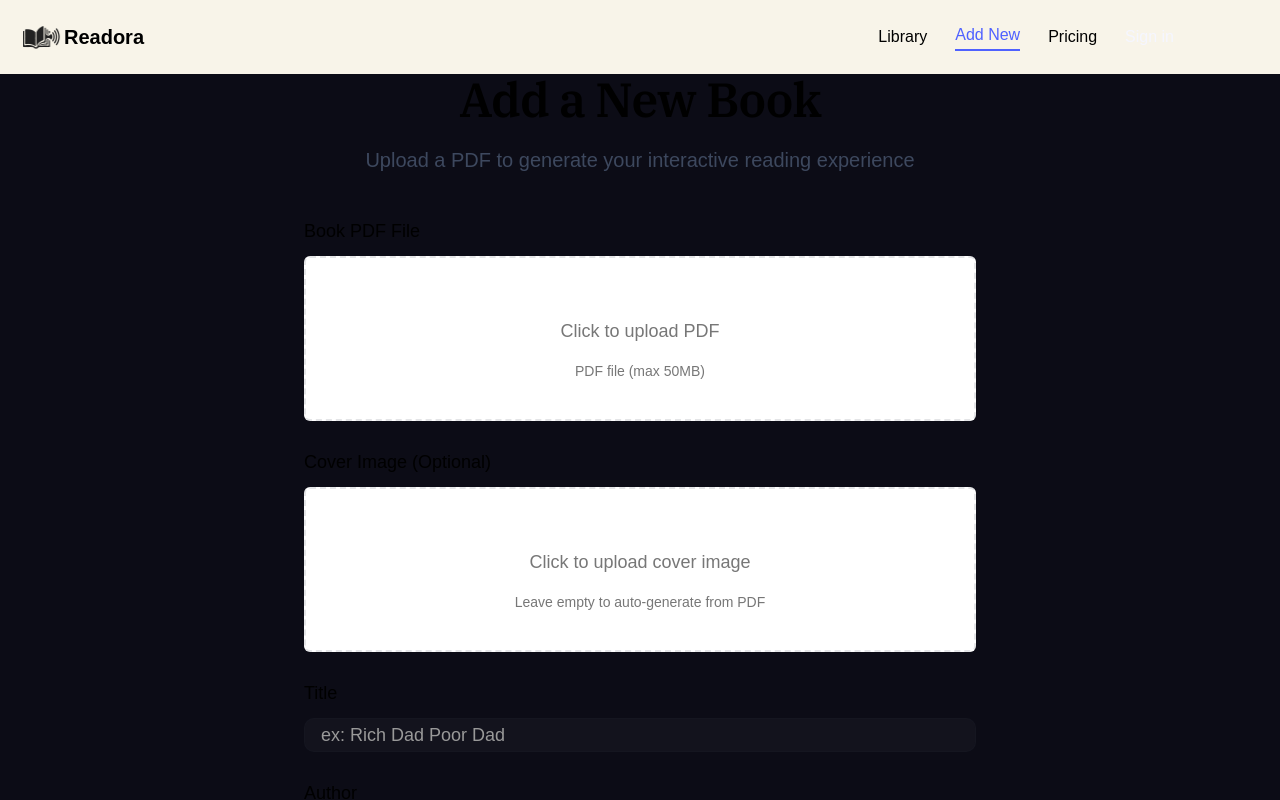
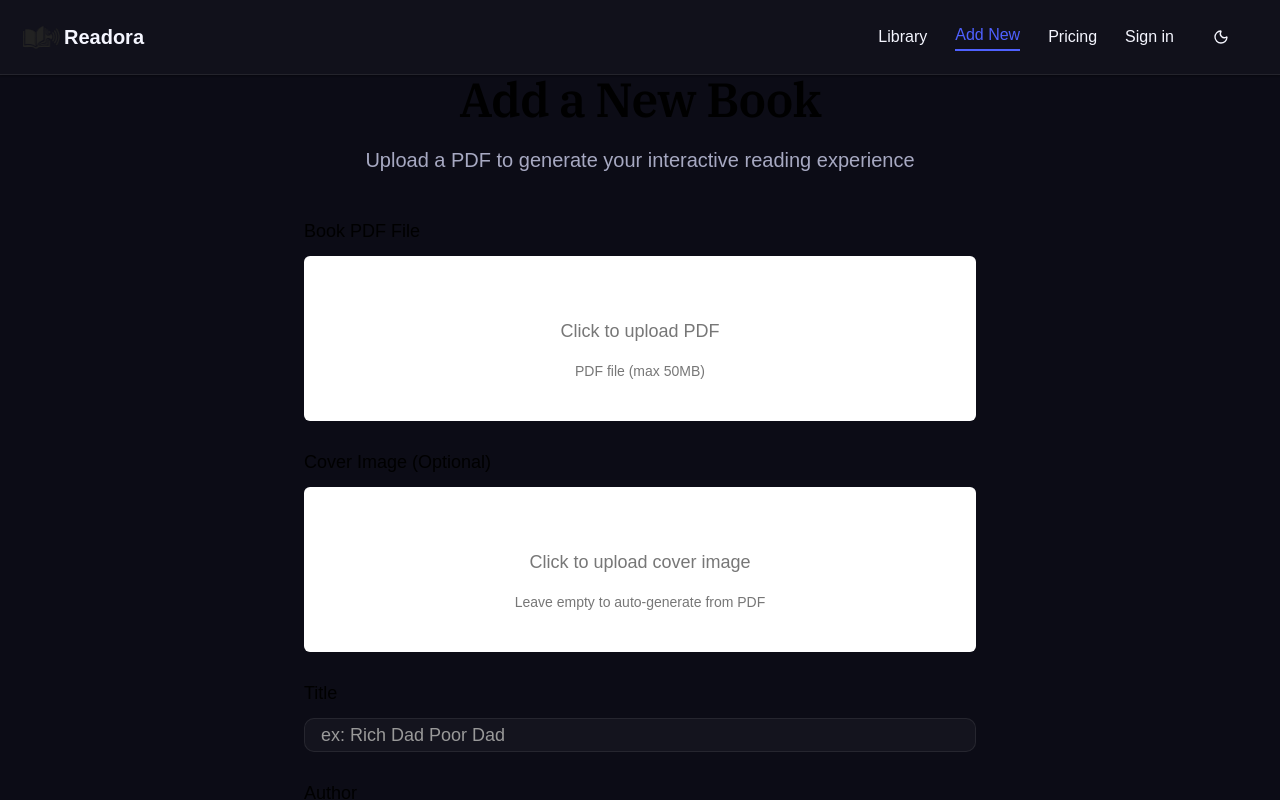
Before and after one commit to HerbertNtim/readora-voice, a Next.js app: page /books/new in a window 1280 px wide. Both pictures are taken after a click on the button 1221 px from the left and 37 px from the top of the page. Shown: the top 800 px of the page. Built offline with nearby package versions, Linux system fonts and the light colour scheme; no server answers; a web font is replaced by a local one.

Commit message:
updated navbar theme

```diff
--- a/app/globals.css
+++ b/app/globals.css
@@ -129,19 +129,51 @@
 }
 
 .dark {
-  /* 60% - Base background */
+  --radius: 0.625rem;
+
+  /* Background system (60 / 30 / 10) */
+  --bg-primary: #121212;
+  --bg-secondary: #14141e;
+  --bg-navbar: #232325;
+  --bg-card: #14141e;
+
+  /* Text Colors */
+  --text-primary: #f5f6ff;
+  --text-secondary: #a7a9c2;
+  --text-muted: #7b7e99;
+
+  /* Accent (10% UI emphasis) */
+  --accent-warm: #4f61ff;
+  --accent-warm-hover: #6a79ff;
+  --accent-light: rgba(79, 97, 255, 0.08);
+
+  /* Semantic Colors */
+  --success: #4ade80;
+  --warning: #fbbf24;
+
+  /* Borders (soft glass feel) */
+  --border-subtle: rgba(255, 255, 255, 0.08);
+  --border-medium: rgba(255, 255, 255, 0.15);
+
+  /* Shadows (dark UI depth) */
+  --shadow-soft-sm: 0 1px 2px rgba(0, 0, 0, 0.4);
+  --shadow-soft: 0 4px 12px rgba(0, 0, 0, 0.45);
+  --shadow-soft-md: 0 8px 24px rgba(0, 0, 0, 0.5);
+  --shadow-soft-lg: 0 16px 40px rgba(0, 0, 0, 0.6);
+  --shadow-book: 0px 10px 30px rgba(0, 0, 0, 0.5);
+
+  /* Base theme colors (shadcn compatibility) */
   --background: #0c0c16;
   --foreground: #f5f6ff;
 
-  /* 30% - Surfaces */
   --card: #14141e;
   --card-foreground: #f5f6ff;
+
   --popover: #14141e;
   --popover-foreground: #f5f6ff;
 
-  /* Text hierarchy */
-  --primary: #f5f6ff;
-  --primary-foreground: #0c0c16;
+  --primary: #4f61ff;
+  --primary-foreground: #ffffff;
 
   --secondary: #14141e;
   --secondary-foreground: #f5f6ff;
@@ -152,41 +184,40 @@
   --accent: #14141e;
   --accent-foreground: #f5f6ff;
 
-  /* 10% - Accent (brand / CTA) */
+  --destructive: oklch(0.704 0.191 22.216);
+
+  --border: rgba(255, 255, 255, 0.08);
+  --input: rgba(255, 255, 255, 0.12);
+
+  --ring: #4f61ff;
+
+  /* Charts */
+  --chart-1: #4f61ff;
+  --chart-2: #7c8cff;
+  --chart-3: #9aa6ff;
+  --chart-4: #2a2d44;
+  --chart-5: #1c1e33;
+
+  /* Sidebar */
+  --sidebar: #14141e;
+  --sidebar-foreground: #f5f6ff;
+
+  --sidebar-primary: #4f61ff;
+  --sidebar-primary-foreground: #ffffff;
+
+  --sidebar-accent: #0c0c16;
+  --sidebar-accent-foreground: #f5f6ff;
+
+  --sidebar-border: rgba(255, 255, 255, 0.08);
+  --sidebar-ring: #4f61ff;
+
+  /* Brand */
+  --blue: #4f61ff;
   --color-brand: #4f61ff;
   --color-brand-hover: #6a79ff;
 
-  --primary: #4f61ff;
-  --ring: #4f61ff;
-
-  /* Borders (subtle separation) */
-  --border: rgba(255, 255, 255, 0.08);
-  --input: rgba(255, 255, 255, 0.1);
-
-  /* Sidebar (match surface layer) */
-  --sidebar: #14141e;
-  --sidebar-foreground: #f5f6ff;
-  --sidebar-primary: #4f61ff;
-  --sidebar-primary-foreground: #ffffff;
-  --sidebar-accent: #0c0c16;
-  --sidebar-accent-foreground: #f5f6ff;
-  --sidebar-border: rgba(255, 255, 255, 0.08);
-  --sidebar-ring: #4f61ff;
-
-  /* Charts (optional but cleaner in dark UI) */
-  --chart-1: #4f61ff;
-  --chart-2: #7c8cff;
-  --chart-3: #9aa6ff;
-  --chart-4: #5a5f7a;
-  --chart-5: #3b3f55;
-
-  /* Shadow tuning for dark mode */
-  --shadow-soft-sm: 0 1px 2px rgba(0, 0, 0, 0.4);
-  --shadow-soft: 0 4px 12px rgba(0, 0, 0, 0.45);
-  --shadow-soft-md: 0 8px 24px rgba(0, 0, 0, 0.5);
-
-  /* Optional glow for accent elements */
-  --shadow-glow: 0 0 0 2px rgba(79, 97, 255, 0.2);
+  /* Layout */
+  --navbar-height: 74px;
 }
 
 @layer base {
@@ -203,7 +234,7 @@
     @apply max-w-7xl px-5 mx-auto w-full;
   }
   .container {
-    @apply pt-[94px] pb-18 min-h-screen;
+    @apply pt-23.5 pb-18 min-h-screen;
   }
   .navItem {
     @apply px-1 sm:px-3 text-sm sm:text-base font-medium flex items-center cursor-pointer text-(--text-primary);
@@ -298,8 +329,12 @@
      THEME CSS
      =========================================== */
 
-  .theme-icon {
-    @apply h-[1.2rem] w-[1.2rem] scale-100 rotate-0 transition-all dark:scale-0 dark:-rotate-90;
+  .sun-icon {
+    @apply h-[2.2rem] w-[2.2rem] scale-100 rotate-0 transition-all dark:scale-0 dark:-rotate-90;
+  }
+
+  .moon-icon {
+    @apply h-[2.2rem] w-[2.2rem] scale-0 rotate-90 transition-all dark:scale-100 dark:rotate-0;
   }
 
   /* ===========================================
@@ -362,13 +397,13 @@
      NAVBAR COMPONENT
      =========================================== */
   .logo-text {
-    @apply font-semibold text-xl hidden sm:block text-black;
+    @apply font-semibold text-xl hidden sm:block text-black dark:text-(--text-primary);
   }
   .nav-link-base {
     @apply text-base font-medium leading-6 transition-all;
   }
   .nav-link-active {
-    @apply text-(--color-brand) border-b-2 border-(--color-brand) pb-0.5;
+    @apply text-(--color-brand) dark:text-(--color-brand) border-b-2 border-(--color-brand) dark:border-(--color-brand) pb-0.5;
   }
   .nav-btn {
     @apply text-base font-medium text-black hover:opacity-70 transition-opacity cursor-pointer;
@@ -377,7 +412,7 @@
     @apply flex items-center gap-1 hover:opacity-70 transition-opacity;
   }
   .nav-user-name {
-    @apply hidden sm:inline text-base font-medium text-black;
+    @apply hidden sm:inline text-base font-medium text-black dark:text-(--text-primary);
   }
 
   /* ===========================================
--- a/components/Navbar.tsx
+++ b/components/Navbar.tsx
@@ -18,7 +18,7 @@ const Navbar = () => {
   const { user } = useUser();
 
   return (
-    <header className="w-full fixed z-50 bg-(--bg-primary)">
+    <header className="w-full fixed z-50 bg-(--bg-primary) dark:bg-(--bg-secondary)/70 backdrop-blur-xl border-b border-border shadow-soft-sm">
       <div className="wrapper flex items-center justify-between navbar-height py-4">
         <Link href="/" className="flex items-center gap-0.5">
           <Image
@@ -27,6 +27,7 @@ const Navbar = () => {
             width={42}
             height={26}
             style={{ width: 42, height: 26 }}
+            className="dark:text-white"
           />
           <span className="logo-text">Readora</span>
         </Link>
@@ -41,7 +42,9 @@ const Navbar = () => {
                 key={link.label}
                 className={cn(
                   'nav-link-base',
-                  isActive ? 'nav-link-active' : 'text-black hover:opacity-70',
+                  isActive
+                    ? 'nav-link-active'
+                    : 'text-black dark:text-(--text-primary) hover:opacity-70',
                 )}
               >
                 {link.label}
--- a/components/ThemeButton.tsx
+++ b/components/ThemeButton.tsx
@@ -32,9 +32,9 @@ export function ThemeButton() {
       className="cursor-pointer mx-5"
     >
       {current === 'dark' ? (
-        <Moon className="theme-icon" />
+        <Moon className="moon-icon" />
       ) : (
-        <Sun className="theme-icon" />
+        <Sun className="sun-icon" />
       )}
     </Button>
   );
```
